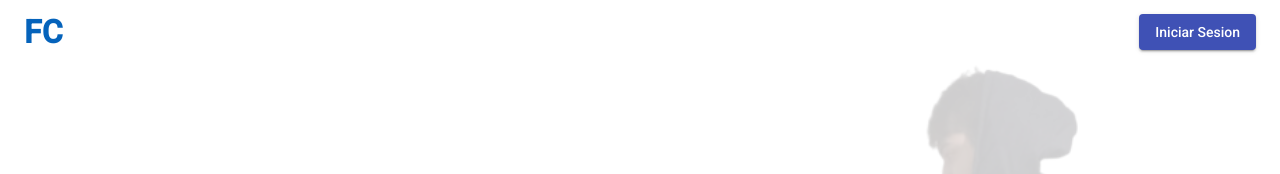
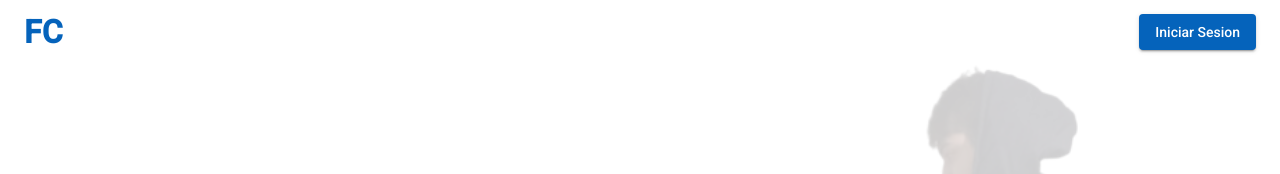
Before and after one commit to FacuCR/Proyecto-YoProgramo, an Angular app in the folder angular-portfolio/: page / in a window 1280 px wide. Shown: the top 174 px of the page. Built offline with nearby package versions, Linux system fonts and the light colour scheme; what ngx-typed-js would draw is missing.

Commit message:
Cambiado el color primario a uno custom  del tema de angular material

```diff
--- a/angular-portfolio/src/custom-theme.scss
+++ b/angular-portfolio/src/custom-theme.scss
@@ -12,7 +12,42 @@
 // Define the palettes for your theme using the Material Design palettes available in palette.scss
 // (imported above). For each palette, you can optionally specify a default, lighter, and darker
 // hue. Available color palettes: https://material.io/design/color/
-$angular-portfolio-primary: mat.define-palette(mat.$indigo-palette);
+
+/* For use in src/lib/core/theming/_palette.scss */
+$mat-myprimary: (
+    50 : #e1ecf7,
+    100 : #b4d0eb,
+    200 : #82b1dd,
+    300 : #5092cf,
+    400 : #2b7ac5,
+    500 : #0563bb,
+    600 : #045bb5,
+    700 : #0451ac,
+    800 : #0347a4,
+    900 : #013596,
+    A100 : #c1d2ff,
+    A200 : #8eadff,
+    A400 : #5b88ff,
+    A700 : #4176ff,
+    contrast: (
+        50 : #000000,
+        100 : #000000,
+        200 : #000000,
+        300 : #000000,
+        400 : #ffffff,
+        500 : #ffffff,
+        600 : #ffffff,
+        700 : #ffffff,
+        800 : #ffffff,
+        900 : #ffffff,
+        A100 : #000000,
+        A200 : #000000,
+        A400 : #000000,
+        A700 : #ffffff,
+    )
+);
+
+$angular-portfolio-primary: mat.define-palette($mat-myprimary);
 $angular-portfolio-accent: mat.define-palette(mat.$pink-palette, A200, A100, A400);
 
 // The warn palette is optional (defaults to red).
```
Also changed, not shown: angular-portfolio/src/app/Components/header/header.component.ts (+7 -0 lines).
